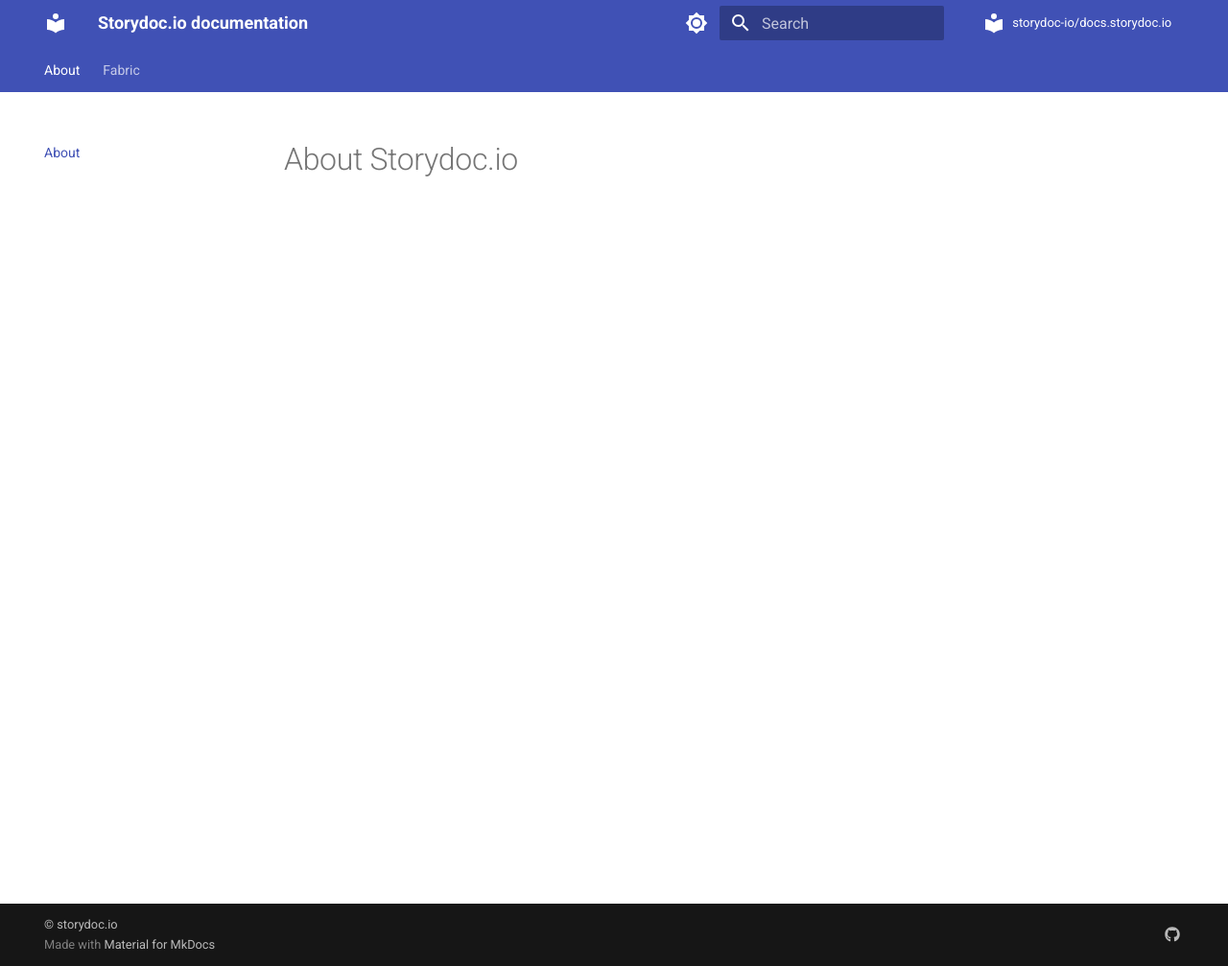
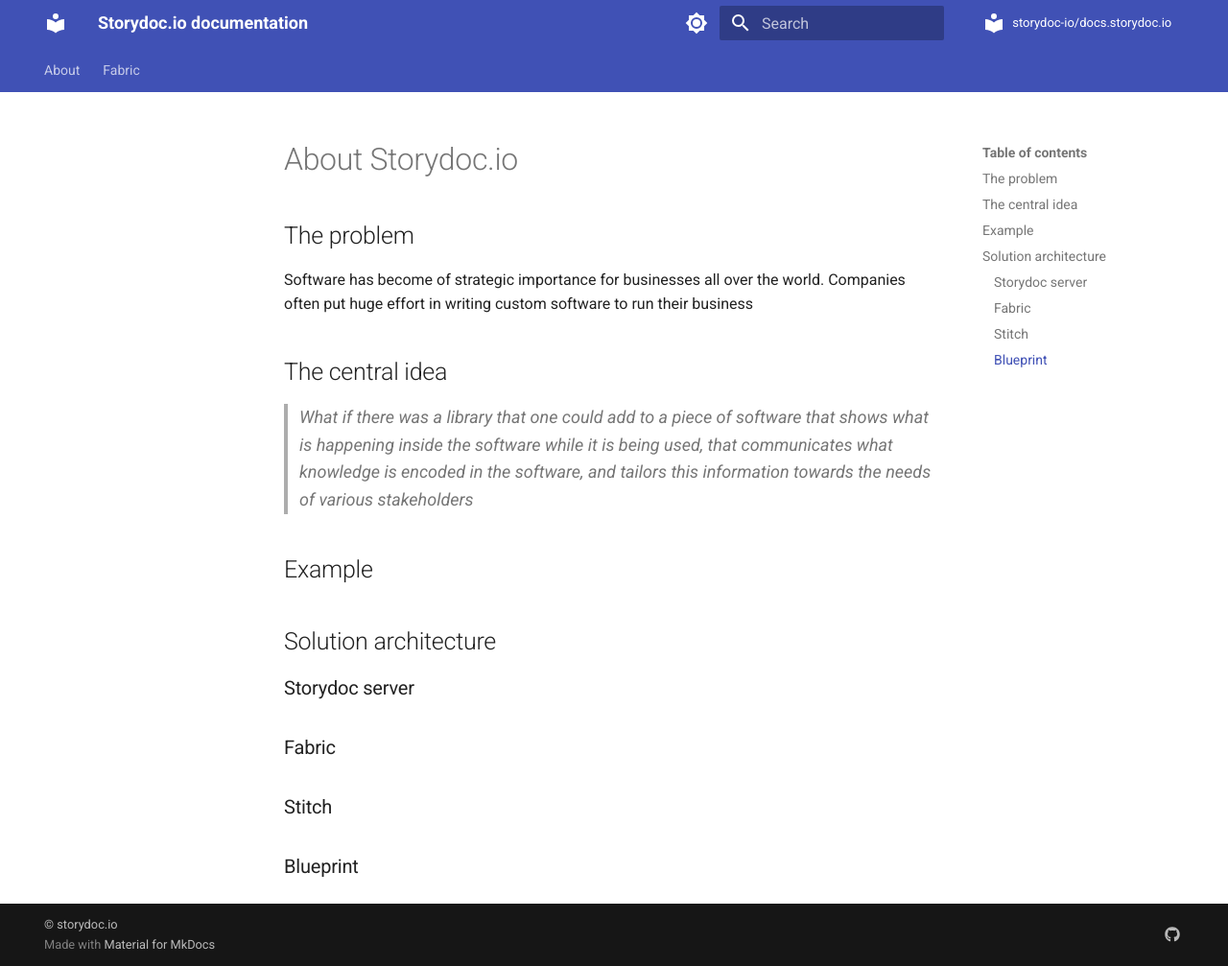
Before and after one commit to storydoc-io/docs.storydoc.io, an MkDocs documentation site: the page built from docs/about-storydoc-io.md, in a window 1280 px wide and 1007 px high. Shown: the whole window at 96% size. Built offline with MkDocs 1.6.1 and Material for MkDocs 9.7.7, drawn with Linux system fonts in a browser that asks for light colours; comment, search, counter and statistics services are not loaded.

Commit message:
about initial

```diff
--- a/docs/about-storydoc-io.md
+++ b/docs/about-storydoc-io.md
@@ -1,2 +1,34 @@
 
 # About Storydoc.io
+
+## The problem
+
+Software has become of strategic importance for businesses all over the world.
+Companies often put huge effort in writing custom software to run their business
+
+
+<!---
+If you have ever spent time in the development of software, you will agree that it involves a lot of communication.
+-->
+
+
+## The central idea
+
+>
+> _<span style="font-size:large;">What if there was a library that one could add to a piece of software
+> that shows what is happening inside the software while it is being used,
+> that communicates what knowledge is encoded in the software,
+> and tailors this information towards the needs of various stakeholders</span>_
+>
+
+## Example
+
+## Solution architecture
+
+### Storydoc server
+
+### Fabric
+
+### Stitch
+
+### Blueprint
--- a/docs/fabric/about-fabric.md
+++ /dev/null
@@ -1 +0,0 @@
-# About Fabric
--- a/mkdocs.yml
+++ b/mkdocs.yml
@@ -93,9 +93,9 @@ edit_uri: tree/main/docs # Uncomment to define a different URI/URL for the "edit
 # |                                                                                                        |
 # +--------------------------------------------------------------------------------------------------------+
 nav:
-  - About: about-storydoc-io.md
+  - About: index.md
   - Fabric:
-    # - About: fabric/about-fabric.md
+    #- About: fabric/about-fabric.md
     - Getting started: fabric/getting-started.md
     - Reference guide:
       - Settings page: fabric/reference-guide/settings-page.md
```
Also changed, not shown: docs/fabric/index.md (added, +9 -0 lines).
